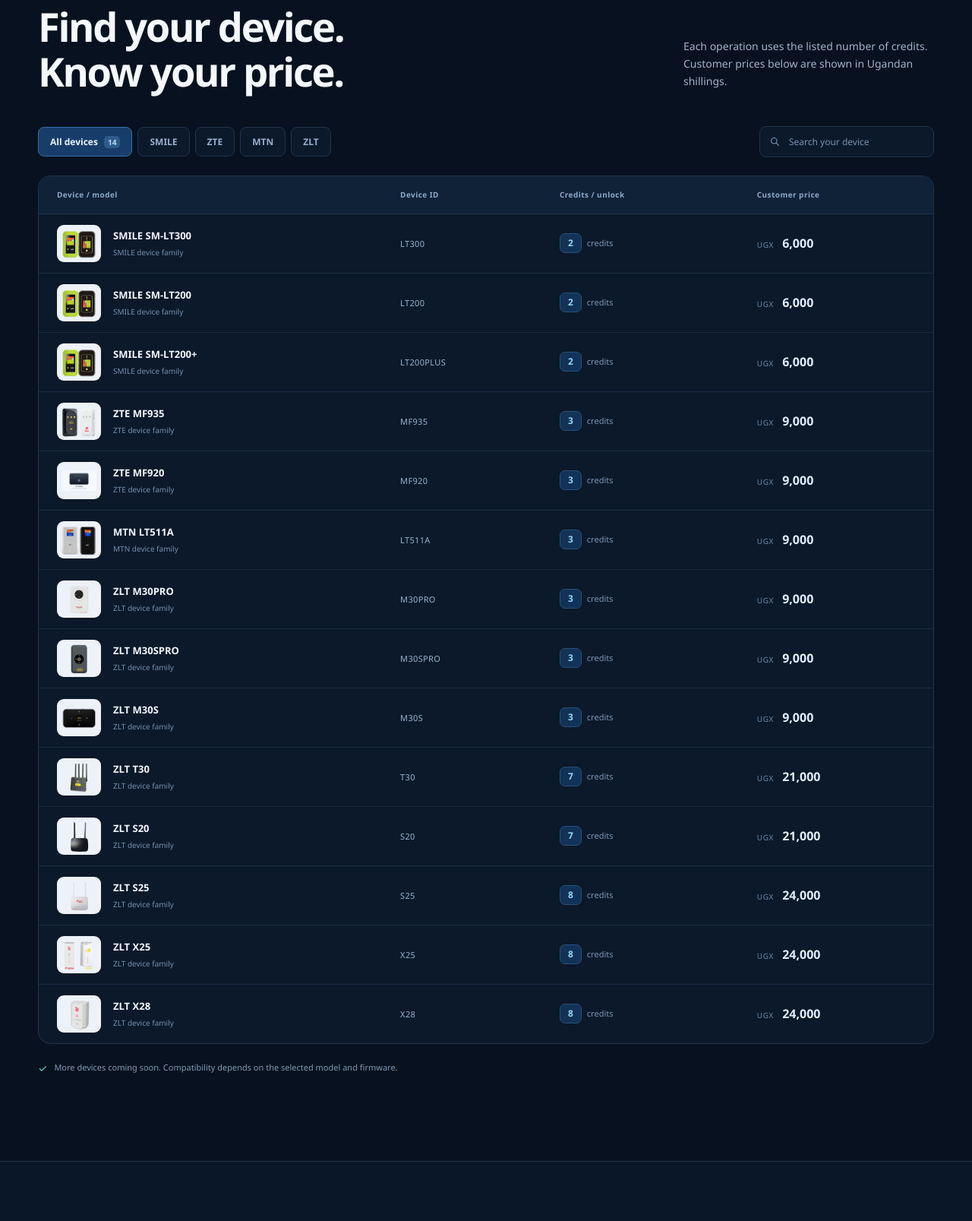
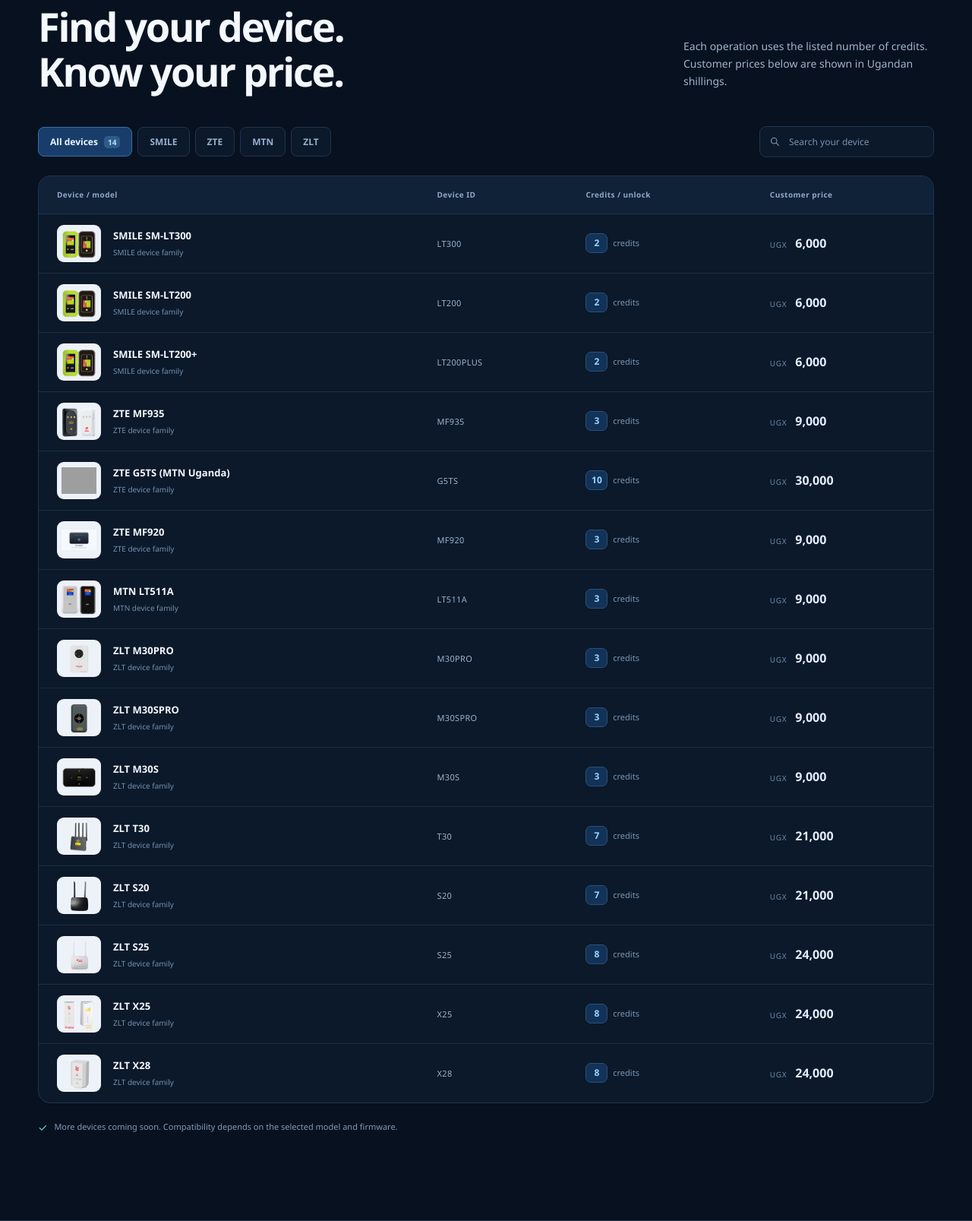
Before and after one commit to allanalmatech/asut_ii_AdminPortal, a PHP site: page /index.php in a window 1280 px wide. Shown: the part 2274-3881 px from the top of the page at 76% size. Run offline with PHP 8.4, Linux system fonts and the light colour scheme; grey boxes are pictures that could not be loaded.

Commit message:
g5st added:

```diff
--- a/app/Installer.php
+++ b/app/Installer.php
@@ -43,7 +43,7 @@ final class Installer {
     }
     public static function migrate(Db $db): void {
         $version=$db->one("SELECT setting_value FROM {settings} WHERE setting_key='schema_version'");
-        if((int)($version['setting_value']??0)>=3)return;
+        if((int)($version['setting_value']??0)>=4)return;
         $lock='ASUTII:'.substr(hash('sha256',$db->config['db_name'].'/'.$db->prefix),0,40);
         V::need((int)$db->query('SELECT GET_LOCK(?,10)',[$lock])->fetchColumn()===1,503,'migration_busy','Database upgrade is in progress. Retry shortly.');
         try {
@@ -59,7 +59,22 @@ final class Installer {
         $db->query("ALTER TABLE {ledger} ADD CHECK((kind='RESERVE' AND delta<0) OR(kind IN('TOPUP','REFUND','VOUCHER') AND delta>0) OR kind='ADJUSTMENT')");
         }
         foreach(explode(';',$sql)as$s)if(str_contains($s,'CREATE TABLE IF NOT EXISTS '.$db->prefix.'notifications')||str_contains($s,'CREATE TABLE IF NOT EXISTS '.$db->prefix.'notification_reads'))$db->pdo->exec($s);
-        $db->query("INSERT INTO {settings}(setting_key,setting_value) VALUES('schema_version','3') ON DUPLICATE KEY UPDATE setting_value='3'");
+        $catalog=json_decode(file_get_contents(dirname(__DIR__).'/assets/device_catalog.json'),true,32,JSON_THROW_ON_ERROR)['devices'];
+        $g5ts=array_values(array_filter($catalog,static fn($device)=>$device['id']==='G5TS'));
+        V::need(count($g5ts)===1&&$g5ts[0]['available']===true,503,'catalog_upgrade_missing','Restore the G5TS device catalog from the matching release.');
+        $device=$g5ts[0];$price=array_column(Product::devices(),null,'id')['G5TS'];
+        $db->tx(function()use($db,$device,$price,$catalog){
+            $previous=$db->one("SELECT id FROM {devices} WHERE id='G5TS' FOR UPDATE");
+            if($previous===null){
+                $db->query('INSERT INTO {devices}(id,name,family,image,notes,available,unit_cost,enabled,sort_order,updated_at) VALUES(?,?,?,?,?,1,?,1,?,?)',[
+                    $device['id'],$device['name'],$device['family'],$device['image'],$device['notes'],$price['units'],array_search('G5TS',array_column($catalog,'id'),true),time()]);
+                $db->query('INSERT INTO {audit}(actor,action,target,detail,created_at) VALUES(?,?,?,?,?)',['system','DEVICE_ADDED','G5TS','ZTE G5TS catalog upgrade; 10 credits per unlock',time()]);
+            }else{
+                // Refresh compatibility text while preserving administrator tariffs and enable/disable choices.
+                $db->query("UPDATE {devices} SET name=?,family=?,image=?,notes=?,available=1,updated_at=? WHERE id='G5TS'",[$device['name'],$device['family'],$device['image'],$device['notes'],time()]);
+            }
+            $db->query("INSERT INTO {settings}(setting_key,setting_value) VALUES('schema_version','4') ON DUPLICATE KEY UPDATE setting_value='4'");
+        });
         } finally {$db->query('SELECT RELEASE_LOCK(?)',[$lock]);}
     }
 }
--- a/app/Product.php
+++ b/app/Product.php
@@ -15,6 +15,7 @@ final class Product {
             ['id'=>'LT200','name'=>'SMILE SM-LT200','brand'=>'SMILE','units'=>2,'price'=>6000,'image'=>'LT300.png'],
             ['id'=>'LT200PLUS','name'=>'SMILE SM-LT200+','brand'=>'SMILE','units'=>2,'price'=>6000,'image'=>'LT300.png'],
             ['id'=>'MF935','name'=>'ZTE MF935','brand'=>'ZTE','units'=>3,'price'=>9000,'image'=>'MF935.png'],
+            ['id'=>'G5TS','name'=>'ZTE G5TS (MTN Uganda)','brand'=>'ZTE','units'=>10,'price'=>30000,'image'=>'G5TS.png'],
             ['id'=>'MF920','name'=>'ZTE MF920','brand'=>'ZTE','units'=>3,'price'=>9000,'image'=>'MF920.png'],
             ['id'=>'LT511A','name'=>'MTN LT511A','brand'=>'MTN','units'=>3,'price'=>9000,'image'=>'LT511A.png'],
             ['id'=>'M30PRO','name'=>'ZLT M30PRO','brand'=>'ZLT','units'=>3,'price'=>9000,'image'=>'M30PRO.png'],
--- a/assets/build-info.json
+++ b/assets/build-info.json
@@ -1,6 +1,6 @@
 {
-  "softwareVersion": "2.1.1",
-  "buildNumber": 2026102801,
-  "releasedOn": "2026-10-28",
+  "softwareVersion": "2.1.2",
+  "buildNumber": 2026103001,
+  "releasedOn": "2026-10-30",
   "developer": "ATL Inc."
 }
```
